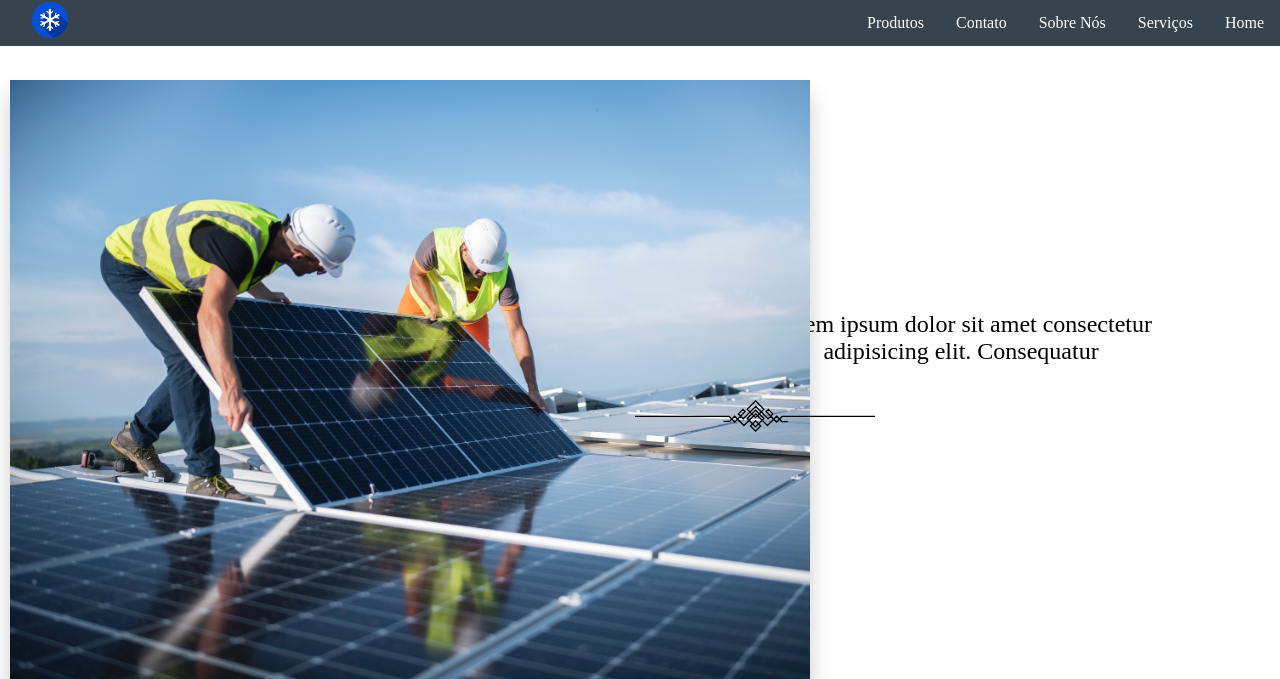
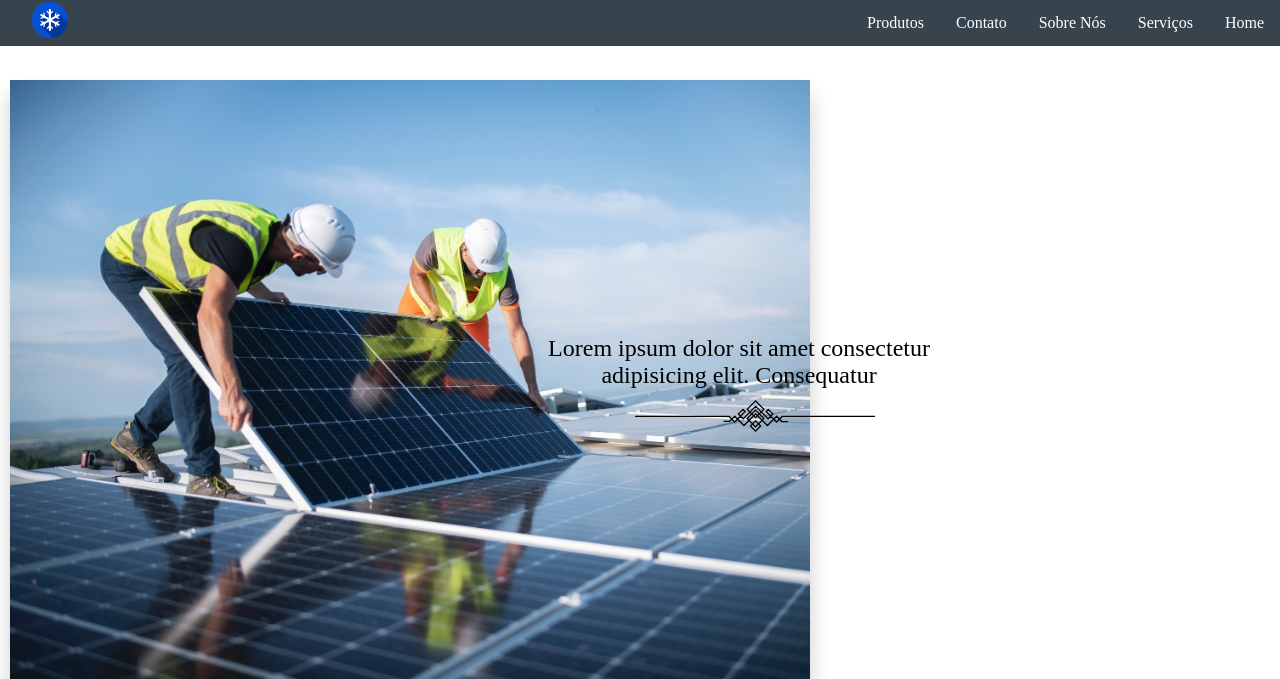
Before and after one commit to BiancaLouS/ArCondicionado, a PHP site: page / in a window 1280 px wide. Shown: the top 679 px of the page. Run offline with PHP 8.4, Linux system fonts and the light colour scheme; some libraries are stand-ins or nearby versions.

Commit message:
Finalizando testes

```diff
--- a/css/style.css
+++ b/css/style.css
@@ -123,10 +123,9 @@ ul {
 }
 
 .texto1{
-    float: right;
-    margin-right: 10%;
-    margin-top: 250px;
-
+  position: absolute;
+  right: 350px;
+  top: 300px;
 }
 
 .linha1{
```
